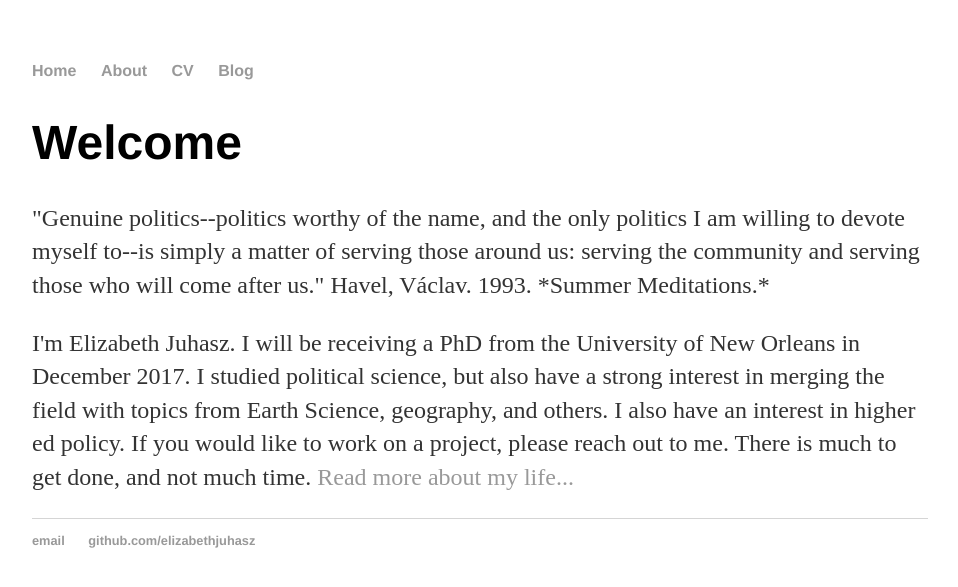
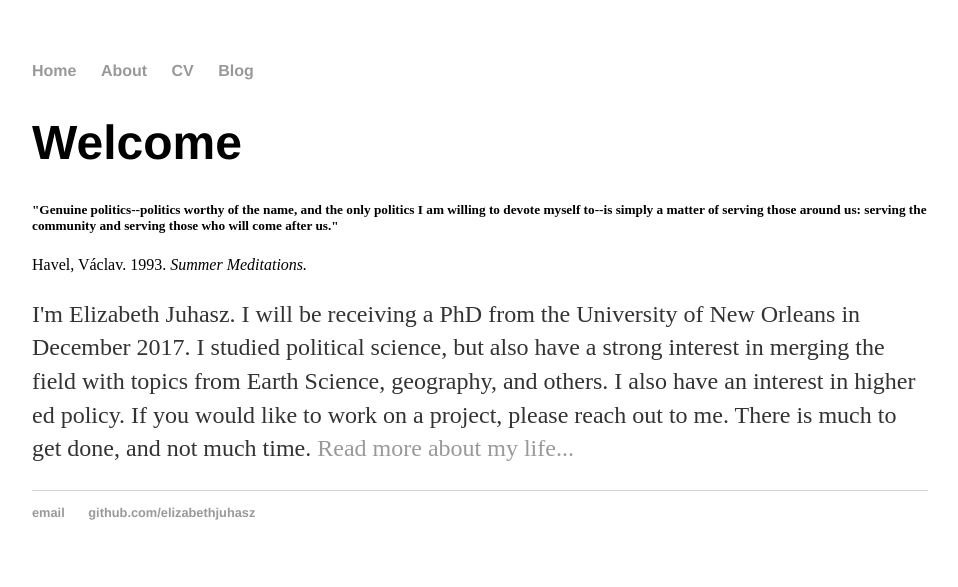
Before and after one commit to elizabethjuhasz/elizabethjuhasz.github.io, a Jekyll site: the page built from index.html, in a window 1280 px wide. Shown: the top 587 px of the page, without its empty margins (160-1118 px from the left). Built offline with Jekyll 4.4.1, drawn with Linux system fonts in a browser that asks for light colours.

```diff
--- a/index.html
+++ b/index.html
@@ -5,6 +5,6 @@ title: Elizabeth
 
 		<div class="blurb">
 			<h1>Welcome</h1>
-			<p>"Genuine politics--politics worthy of the name, and the only politics I am willing to devote myself to--is simply a matter of serving those around us: serving the community and serving those who will come after us." Havel,  Václav. 1993. *Summer Meditations.*</p>
+			<p><h5>"Genuine politics--politics worthy of the name, and the only politics I am willing to devote myself to--is simply a matter of serving those around us: serving the community and serving those who will come after us."</h5> Havel,  Václav. 1993. <i>Summer Meditations.</i></p>
 			<p>I'm Elizabeth Juhasz. I will be receiving a PhD from the University of New Orleans in December 2017. I studied political science, but also have a strong interest in merging the field with topics from Earth Science, geography, and others. I also have an interest in higher ed policy. If you would like to work on a project, please reach out to me. There is much to get done, and not much time. <a href="/about">Read more about my life...</a></p>
 		</div>
```
